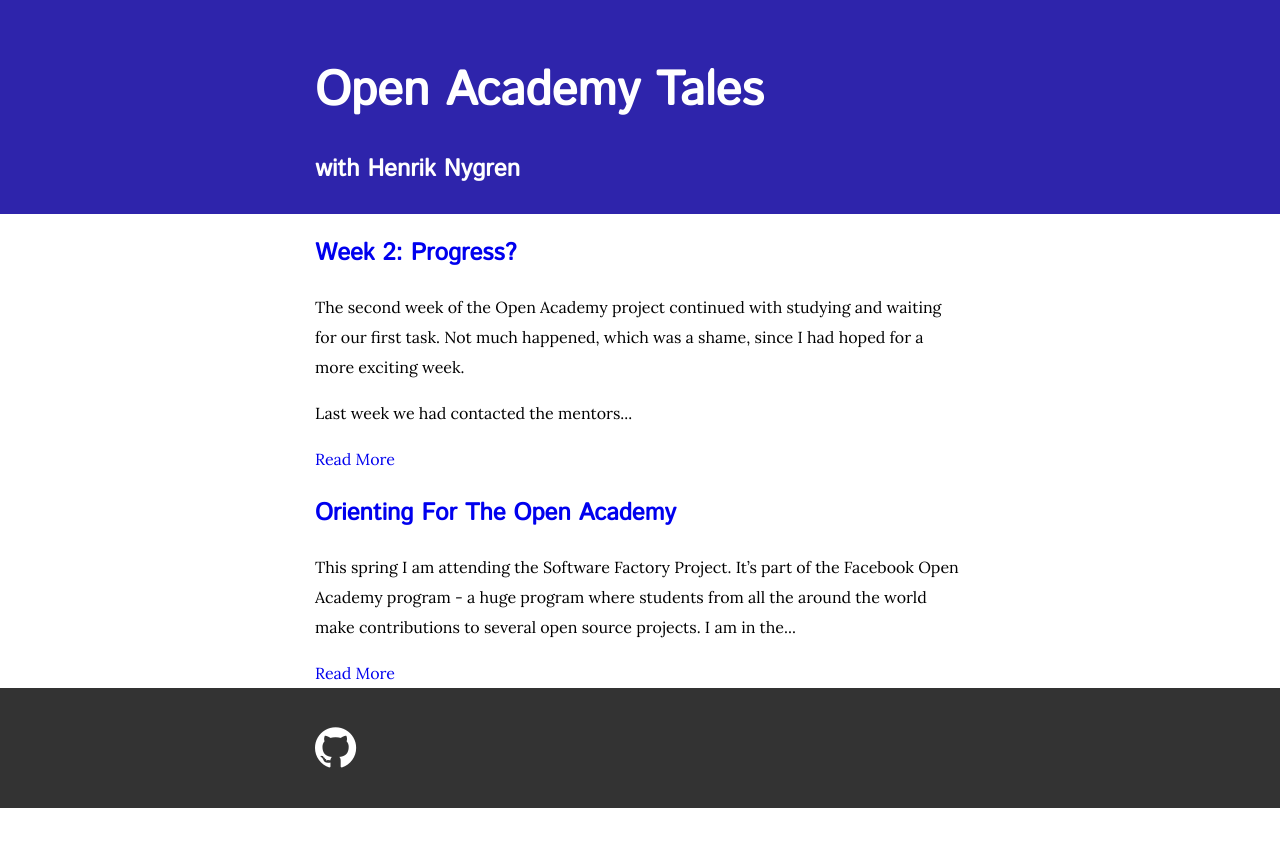
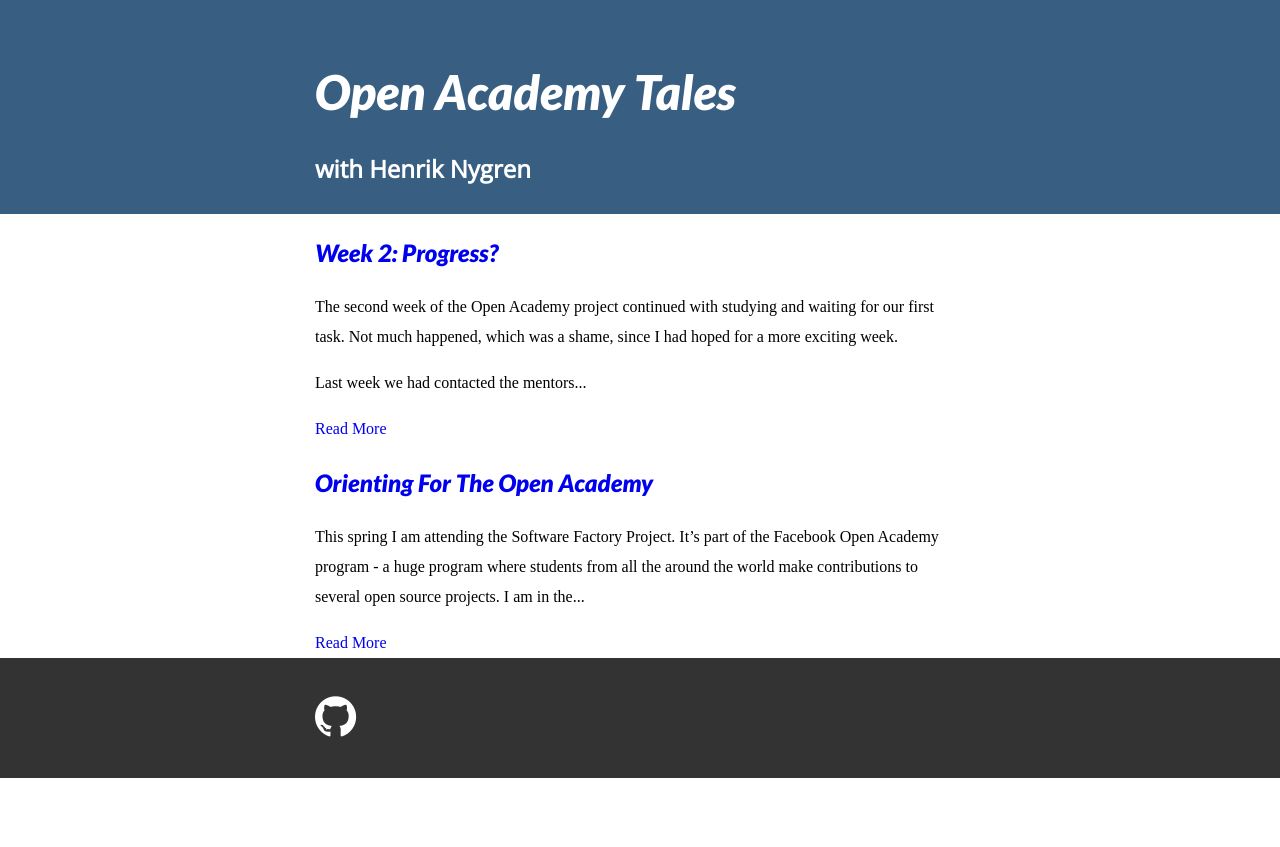
Before and after one commit to nygrenh/nygrenh.github.io, a Jekyll site: the page built from index.html, in a window 1280 px wide. Shown: the top 847 px of the page. Built offline with Jekyll 4.4.1, drawn with Linux system fonts in a browser that asks for light colours; nearby versions of some CDN libraries; some web fonts are replaced.

Commit message:
Adjust fonts

```diff
--- a/_layouts/default.html
+++ b/_layouts/default.html
@@ -4,9 +4,10 @@
   <meta charset='utf-8'>
   <meta http-equiv="X-UA-Compatible" content="chrome=1">
   <meta name="viewport" content="width=device-width, initial-scale=1, maximum-scale=1">
+  <link href='//fonts.googleapis.com/css?family=Lato:900italic' rel='stylesheet' type='text/css'>
+  <link href='//fonts.googleapis.com/css?family=Lustria' rel='stylesheet' type='text/css'>
+  <link href='//fonts.googleapis.com/css?family=Open+Sans' rel='stylesheet' type='text/css'>
   <link rel="stylesheet" href="//maxcdn.bootstrapcdn.com/font-awesome/4.3.0/css/font-awesome.min.css">
-  <link href="//fonts.googleapis.com/css?family=Istok+Web" rel="stylesheet" type="text/css">
-  <link href="//fonts.googleapis.com/css?family=Lora" rel="stylesheet" type="text/css">
   <link rel="stylesheet" type="text/css" href="{{ site.baseurl }}/css/style.css">
 
   <!--[if lt IE 9]>
--- a/css/style.css
+++ b/css/style.css
@@ -1 +1 @@
-html{font-size:100%;line-height:1.875em}.container{width:80%;max-width:650px;margin:0 auto}article h1{font-size:1.5em;line-height:1.25em}article h2{font-size:1.25em;line-height:1.5em}.post-date{font-size:0.8em;line-height:2.34375em}footer{font-size:3em;line-height:1.25em;line-height:2.5em;background-color:#333;font-weight:bold;color:#fff}footer a{color:#fff}header{background-color:#2e24ab;color:#fff;padding-top:30px}header a{color:#fff}header a:hover{text-decoration:none}header h1{font-size:3em;line-height:1.25em}header h2{font-size:1.5em;line-height:1.25em;padding-bottom:1.25em}html,body{padding:0;margin:0;border:0;font-family:"Lora",Georgia,serif}a{text-decoration:none;outline:0}a:hover{text-decoration:underline}h1,h2,h3,h4,h5{font-family:"Istok Web",Verdana,Helvetica,sans-serif}@media(max-width: 400px){header h1{font-size:2em;line-height:1.875em}header h2{font-size:1.2em;line-height:1.5625em;padding-bottom:1.5625em}}
+html{font-size:100%;line-height:1.875em}.container{width:80%;max-width:650px;margin:0 auto}article h1{font-size:1.5em;line-height:1.25em}article h2{font-size:1.25em;line-height:1.5em}.post-date{font-size:0.8em;line-height:2.34375em}footer{font-size:3em;line-height:1.25em;line-height:2.5em;background-color:#333;font-weight:bold;color:#fff}footer a{color:#fff}header{background-color:#385f82;color:#fff;padding-top:30px}header a{color:#fff}header a:hover{text-decoration:none}header h1{font-size:3em;line-height:1.25em}header h2{font-size:1.5em;line-height:1.25em;padding-bottom:1.25em;font-family:"Open Sans",sans-serif}html,body{padding:0;margin:0;border:0;font-family:"Lustria",serif}a{text-decoration:none;outline:0}a:hover{text-decoration:underline}h1,h2,h3,h4,h5{font-family:"Lato",sans-serif;font-weight:bold}@media(max-width: 400px){header h1{font-size:2em;line-height:1.875em}header h2{font-size:1.2em;line-height:1.5625em;padding-bottom:1.5625em}}
```
Also changed, not shown: _compass/style.sass (+5 -3 lines).
